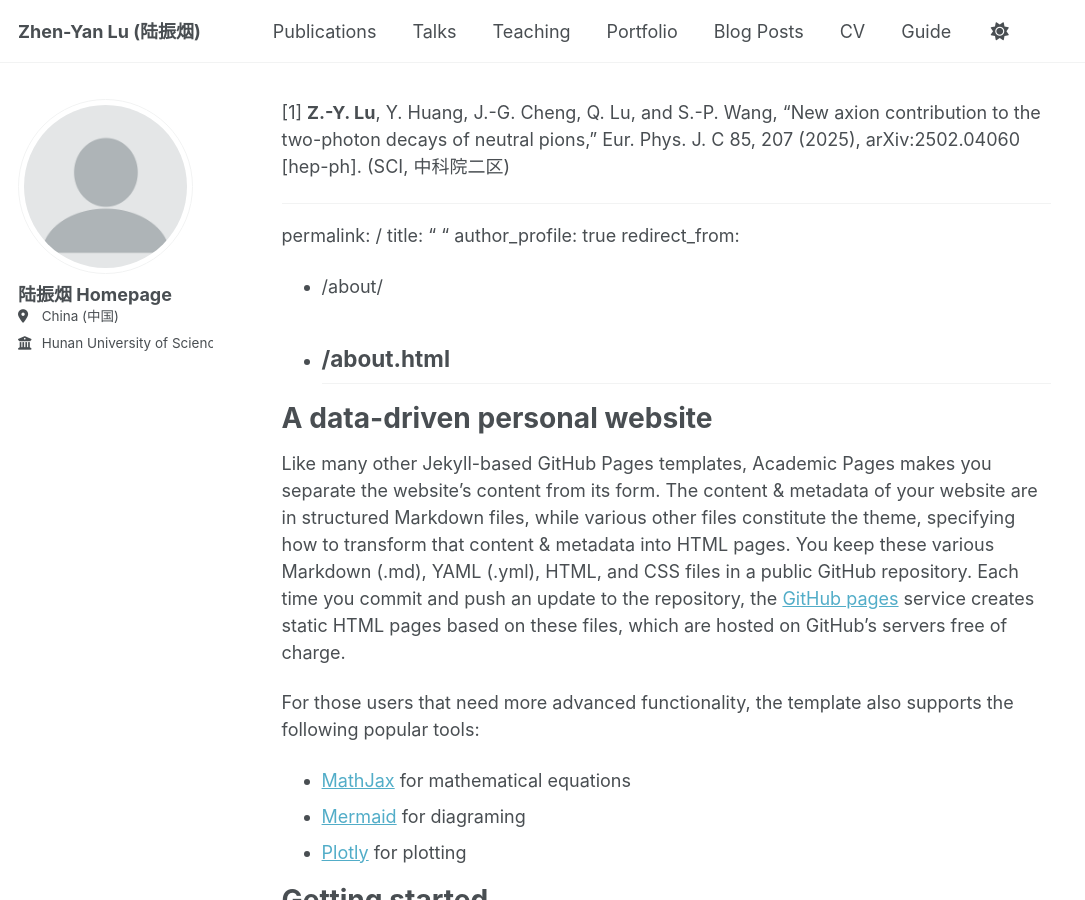
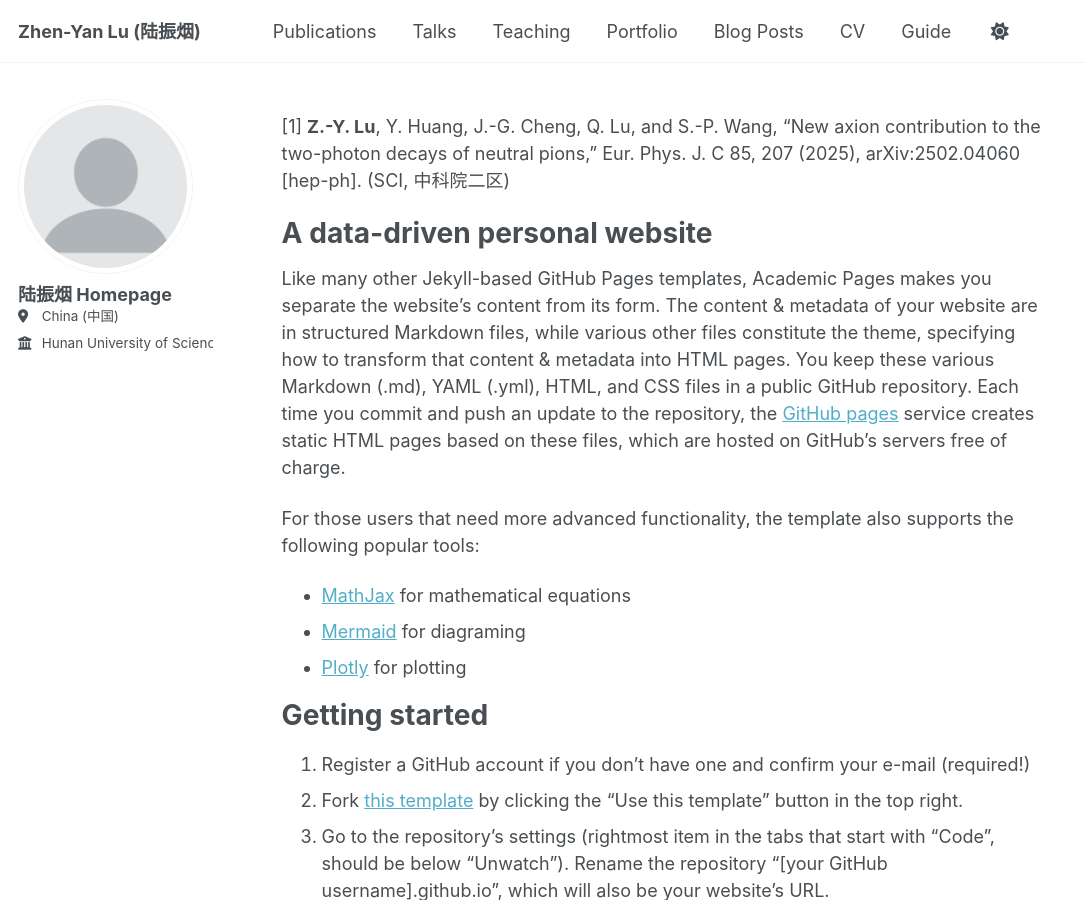
Before and after one commit to luzhenyan-stack/luzhenyan.github.io, a Jekyll site: the page built from _pages/about.md, in a window 1280 px wide and 900 px high. Shown: the whole window, without its empty margins (0-1085 px from the left). Built offline with Jekyll 4.4.1, drawn with Linux system fonts in a browser that asks for light colours; our own code applies the rules of GitHub Pages for plain Markdown files; a script that is not in the unit is left out; some of the changed lines change nothing that is shown.

Commit message:
Update about.md

```diff
--- a/_pages/about.md
+++ b/_pages/about.md
@@ -1,16 +1,3 @@
-[1]	**Z.-Y. Lu**, Y. Huang, J.-G. Cheng, Q. Lu, and S.-P. Wang, “New axion contribution to the two-photon decays of neutral pions,” Eur. Phys. J. C 85, 207 (2025), arXiv:2502.04060 [hep-ph]. (SCI, 中科院二区)
-
-
-
-
-
-
-
-
-
-
-
-
 ---
 permalink: /
 title: " "
@@ -19,6 +6,9 @@ redirect_from:
   - /about/
   - /about.html
 ---
+
+[1]	**Z.-Y. Lu**, Y. Huang, J.-G. Cheng, Q. Lu, and S.-P. Wang, “New axion contribution to the two-photon decays of neutral pions,” Eur. Phys. J. C 85, 207 (2025), arXiv:2502.04060 [hep-ph]. (SCI, 中科院二区)
+
 
 A data-driven personal website
 ======
```
